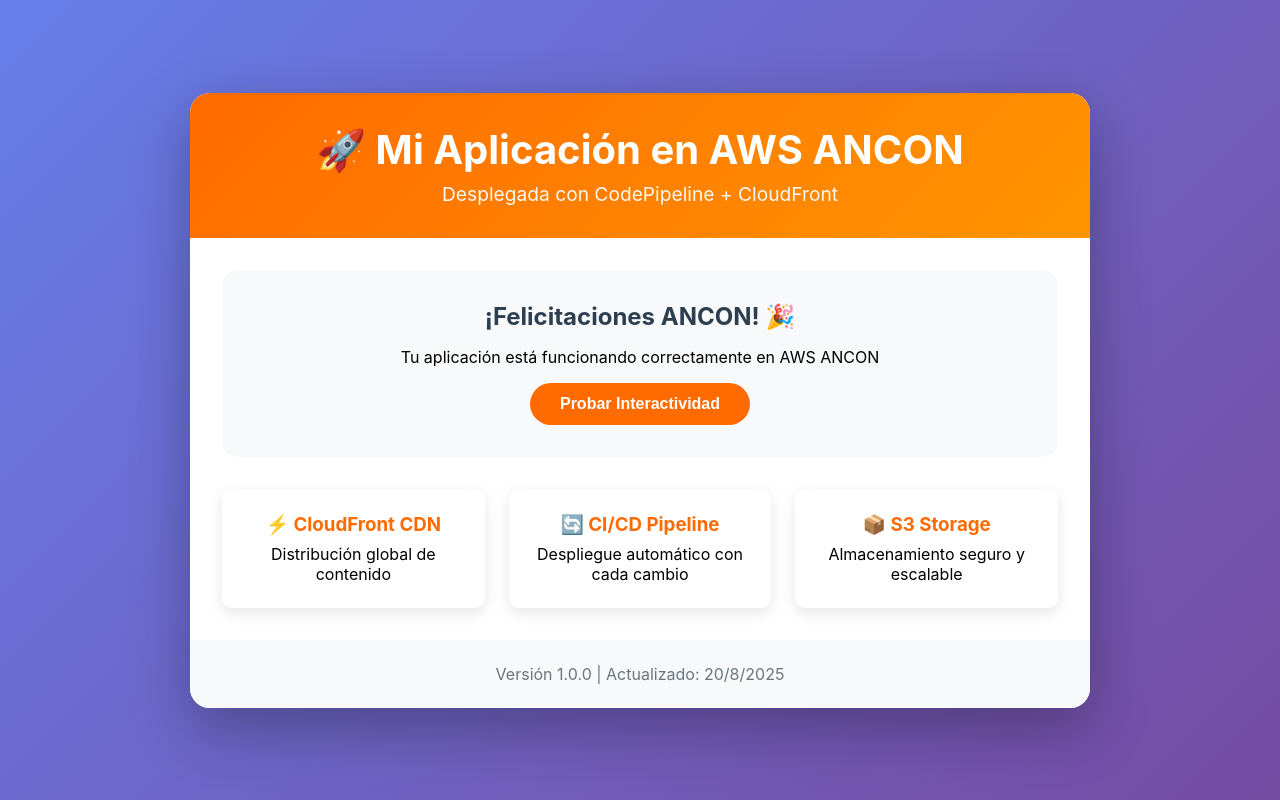
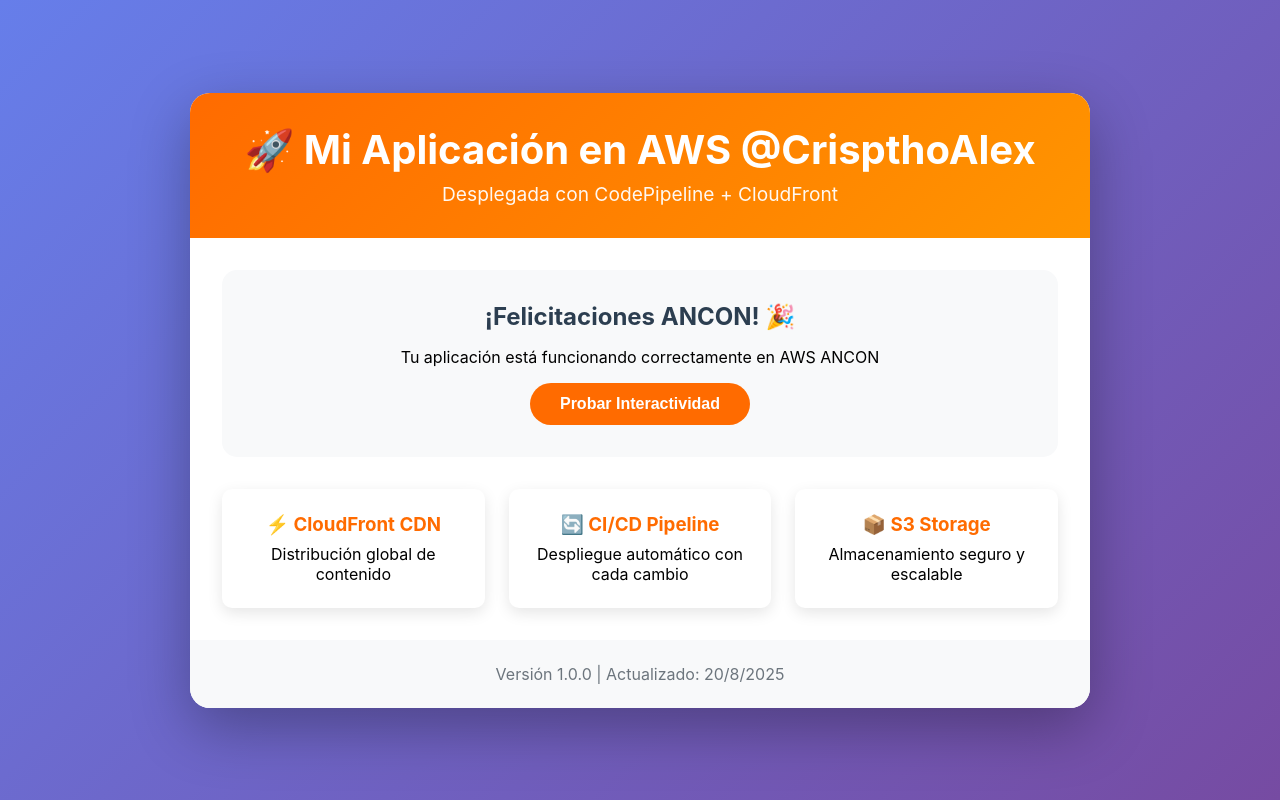
Before and after one commit to CrispthoAlex/ecs-pipeline-aws-lab, a plain HTML site: page index.html in a window 1280 px wide. Drawn offline with Linux system fonts and the light colour scheme.

Commit message:
[Update] Add username on github to header section

```diff
--- a/index.html
+++ b/index.html
@@ -9,7 +9,7 @@
 <body>
     <div class="container">
         <header>
-            <h1>🚀 Mi Aplicación en AWS ANCON</h1>
+            <h1>🚀 Mi Aplicación en AWS @CrispthoAlex</h1>
             <p>Desplegada con CodePipeline + CloudFront</p>
         </header>
 
```
